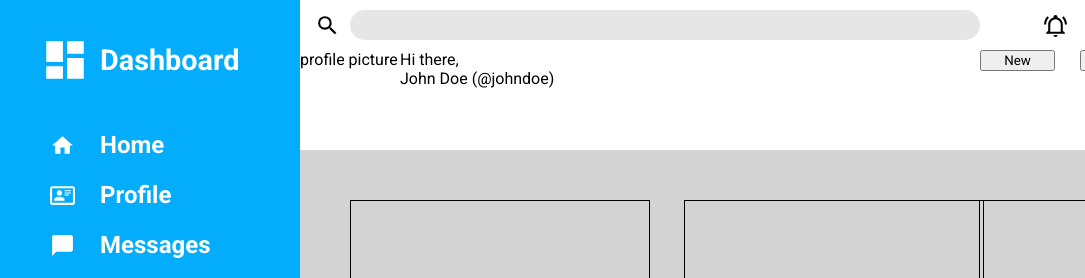
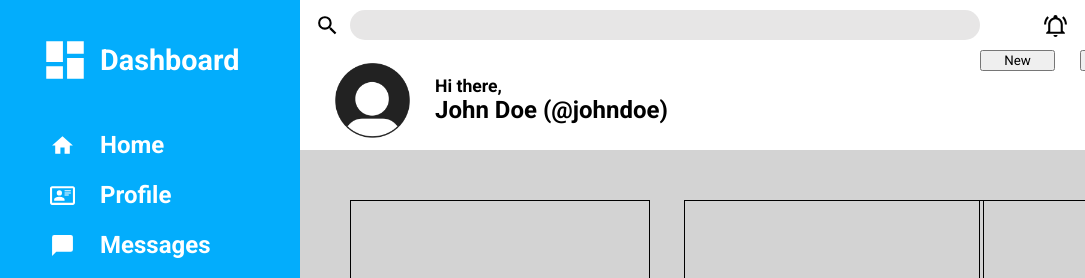
Before and after one commit to BottomToTheTop/admin-dashboard, a plain HTML site: page index.html in a window 1280 px wide. Shown: the top 278 px of the page, 0-1085 px from the left. Drawn offline with Linux system fonts and the light colour scheme.

Commit message:
Add user welcome message

```diff
--- a/index.html
+++ b/index.html
@@ -19,9 +19,10 @@
                <div class="name">John Doe</div>
             </div>
             <div class="welcome">
-                <div class="profile-picture">profile picture</div>
-                <div>Hi there,
-                    <div>John Doe (@johndoe)</div>
+                <img src="Default_pfp.svg.png" alt="Profile Picture" class="welcome-profile-picture">
+                <div>
+                    <div class="hello">Hi there, </div>
+                    <div class="username">John Doe (@johndoe)</div>
                 </div>
             </div>
             <div class="buttons">
--- a/styles.css
+++ b/styles.css
@@ -27,11 +27,6 @@
 .icon {
     justify-self: end;
     padding-right: 25px;
-}
-
-.welcome {
-    display: grid;
-    grid-template-columns: 100px 200px;
 }
 
 .buttons {
@@ -155,3 +150,26 @@ img {
 .name {
     font-weight: bold;
 }
+
+.welcome {
+    display: grid;
+    grid-template-columns: 100px 300px;
+    font-weight: bold;
+    padding-left: 35px;
+}
+
+.welcome div {
+    align-content: center;
+}
+.welcome-profile-picture {
+    height: 75px;
+    width: auto;
+}
+
+.hello {
+    font-size: 1.1rem;
+}
+
+.username {
+    font-size: 1.5rem;
+}
```
Also changed, not shown: Default_pfp.svg.png (added).
